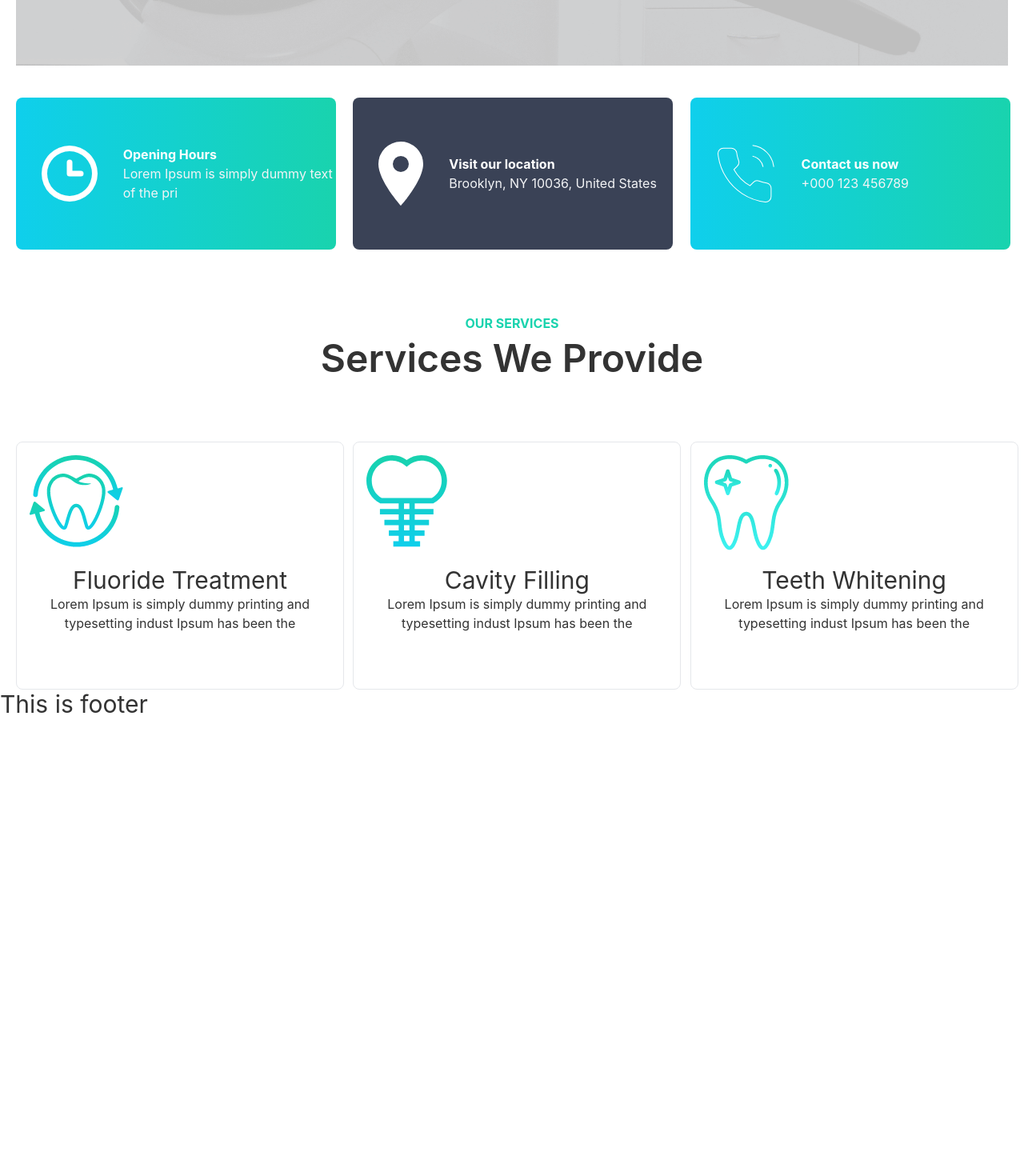
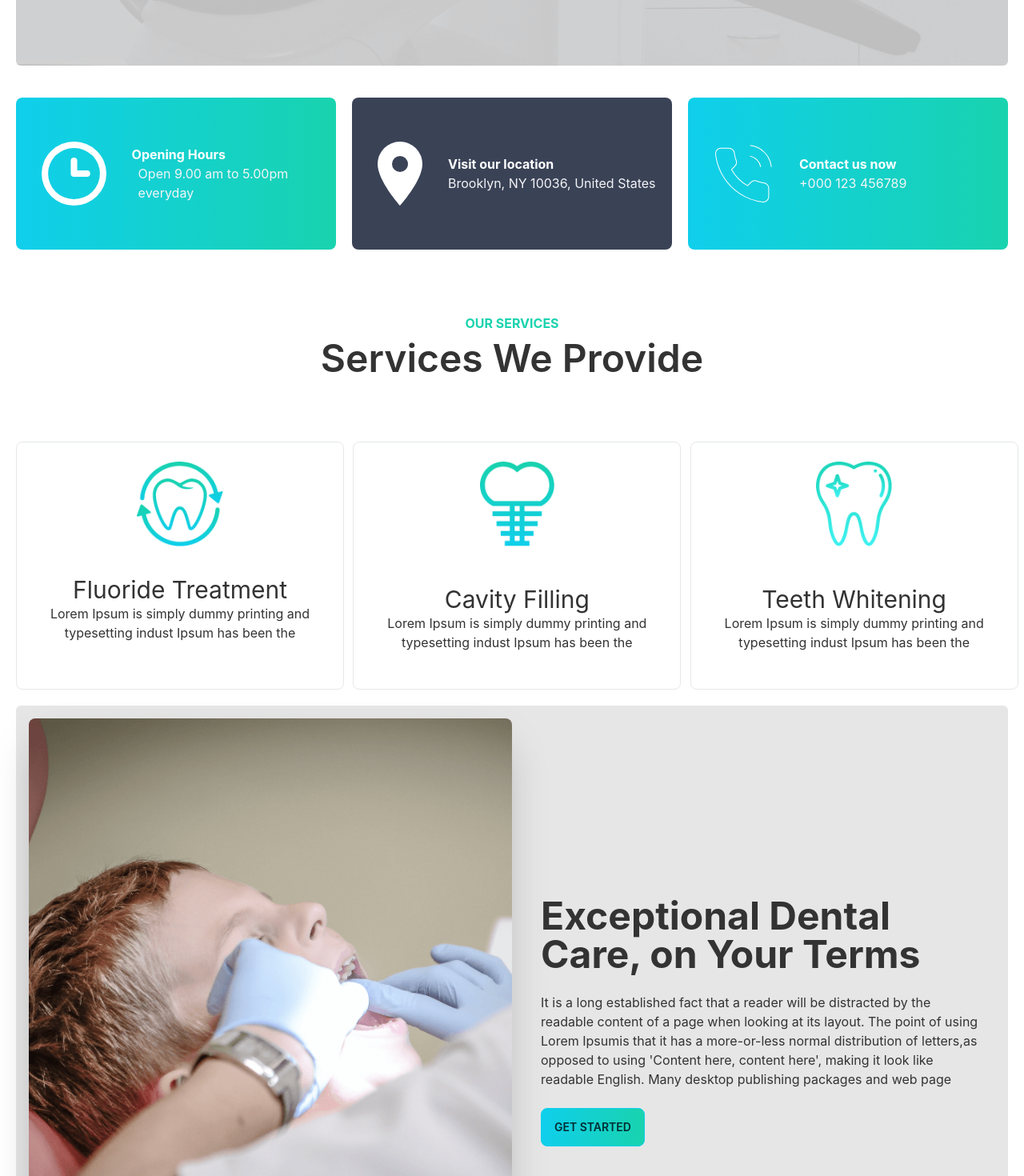
Before and after one commit to BappySheikh1/doctors-portal-client, a React (Create React App) app: page / in a window 1280 px wide. Shown: the part 820-2290 px from the top of the page at 80% size. Before the commit the page ends 1718 px from the top, so only its background shows below. Built offline with nearby package versions, Linux system fonts and the light colour scheme.

Commit message:
services added

```diff
--- a/src/Pages/Home/Banner/Banner.js
+++ b/src/Pages/Home/Banner/Banner.js
@@ -5,7 +5,7 @@ import image from '../../../Assets/images/chair.png';
 
 const Banner = () => {
     return (
-        <div  className="hero bg-base-300 h-[838px] Chair-background">
+        <div  className="hero bg-base-300 h-[838px] Chair-background rounded-md">
         <div className="hero-content flex-col lg:flex-row-reverse">
           <img src={image} alt='' className="w-1/2 rounded-lg shadow-2xl" />
           <div>
--- a/src/Pages/Home/Home/Home.js
+++ b/src/Pages/Home/Home/Home.js
@@ -15,6 +15,7 @@ const Home = () => {
                 <h2 className='text-5xl font-semibold mb-20'>Services We Provide</h2>
                 <ServiceCard />
             </div>
+
         </div>
     );
 };
--- a/src/Pages/Home/Home/ServiceCard/ServiceCard.js
+++ b/src/Pages/Home/Home/ServiceCard/ServiceCard.js
@@ -2,39 +2,53 @@ import React from 'react';
 import image1 from '../../../../Assets/images/fluoride.png'
 import image2 from '../../../../Assets/images/cavity.png'
 import image3 from '../../../../Assets/images/whitening.png'
+import image4 from '../../../../Assets/images/treatment.png'
 
 const ServiceCard = () => {
     return (
+        <div>
         <div className='grid grid-cols-1 md:grid-cols-2 lg:grid-cols-3 gap-6'>
-            <div className='w-[410px] h-[310px] mx-auto  border rounded-lg'>
-                <div className='h-1/2 p-4'>
+            <div className='w-[410px] h-[310px] mx-auto  border rounded-lg '>
+                <div className='h-1/2 py-6 flex justify-center'>
                     <img src={image1}  alt="" />
                 </div>
-                <div>
+                <div className='h-1/2 py-3'>
                     <h3 className="text-3xl">Fluoride Treatment</h3>
-                    <p>Lorem Ipsum is simply dummy printing and typesetting indust Ipsum has been the</p>
+                    <p>Lorem Ipsum is simply dummy printing and <br /> typesetting indust Ipsum has been the</p>
                 </div>
             </div>
 
             <div className='w-[410px] h-[310px] mx-auto border rounded-lg'>
-                <div className='h-1/2 p-4'>
+                <div className='h-1/2 py-6 flex justify-center'>
                     <img src={image2} alt="" />
                 </div>
-                <div>
+                <div className='h-1/2 py-6'>
                     <h3 className="text-3xl">Cavity Filling</h3>
-                    <p>Lorem Ipsum is simply dummy printing and typesetting indust Ipsum has been the</p>
+                    <p>Lorem Ipsum is simply dummy printing and <br /> typesetting indust Ipsum has been the</p>
                 </div>
             </div>
 
             <div className='w-[410px] h-[310px] mx-auto  border rounded-lg'>
-                <div className='h-1/2 p-4 '>
+                <div className='h-1/2 py-6 flex justify-center'>
                     <img src={image3} alt="" />
                 </div>
-                <div>
+                <div className='h-1/2 py-6'>
                     <h3 className="text-3xl">Teeth Whitening</h3>
-                    <p>Lorem Ipsum is simply dummy printing and typesetting indust Ipsum has been the</p>
+                    <p>Lorem Ipsum is simply dummy printing and <br /> typesetting indust Ipsum has been the</p>
                 </div>
             </div>
+        </div>
+         {/* service area 2 */}
+         <div className="hero bg-base-200 my-5 rounded-md">
+           <div className="hero-content flex-col lg:flex-row ">
+              <img src={image4} alt='' className="md:w-1/2 w-full rounded-lg shadow-2xl" />
+           <div className='px-5 text-left'>
+             <h1 className="text-5xl font-bold">Exceptional Dental Care, on Your Terms</h1>
+             <p className="py-6 ">It is a long established fact that a reader will be distracted by the readable content of a page when looking at its layout. The point of using Lorem Ipsumis that it has a more-or-less normal distribution of letters,as opposed to using 'Content here, content here', making it look like readable English. Many desktop publishing packages and web page</p>
+             <button className="btn btn-primary bg-gradient-to-r from-primary to-secondary ">Get Started</button>
+           </div>
+          </div>
+         </div>
         </div>
     );
 };
--- a/src/Pages/Home/InfoCard/InfoCard.js
+++ b/src/Pages/Home/InfoCard/InfoCard.js
@@ -6,18 +6,18 @@ import call from '../../../Assets/icons/phone.svg'
 
 const InfoCard = () => {
     return (
-        <div className='grid grid-cols-1 md:grid-cols-2  lg:grid-cols-3 gap-6 mt-10 '>
-            <div className='w-[400px] h-[190px] bg-gradient-to-r from-primary to-secondary rounded-lg flex items-center mx-auto'>
+        <div className='grid grid-cols-1 md:grid-cols-2  lg:grid-cols-3 gap-5  mt-10 '>
+            <div className='w-[400px] h-[190px] bg-gradient-to-r from-primary to-secondary  rounded-lg flex items-center mx-auto'>
                 <div className='px-8'>
                     <img src={watch} alt="" />
                 </div>
                 <div className='py-52  '>
                    <h4 className='text-1xl font-bold text-white'>Opening Hours</h4>
-                   <p className='text-gray-100'>Lorem Ipsum is simply dummy text of the pri</p>
+                   <p className='text-gray-100 px-2'>Open 9.00 am to 5.00pm everyday</p>
                 </div>
             </div>
 
-            <div className='w-[400px] h-[190px] bg-[#3A4256] rounded-lg flex items-center mx-auto'>
+            <div className='w-[400px] h-[190px] bg-[#3A4256] rounded-lg flex items-center  mx-auto'>
               <div className='px-8'>
                   <img src={location} alt="" />
               </div>
```
